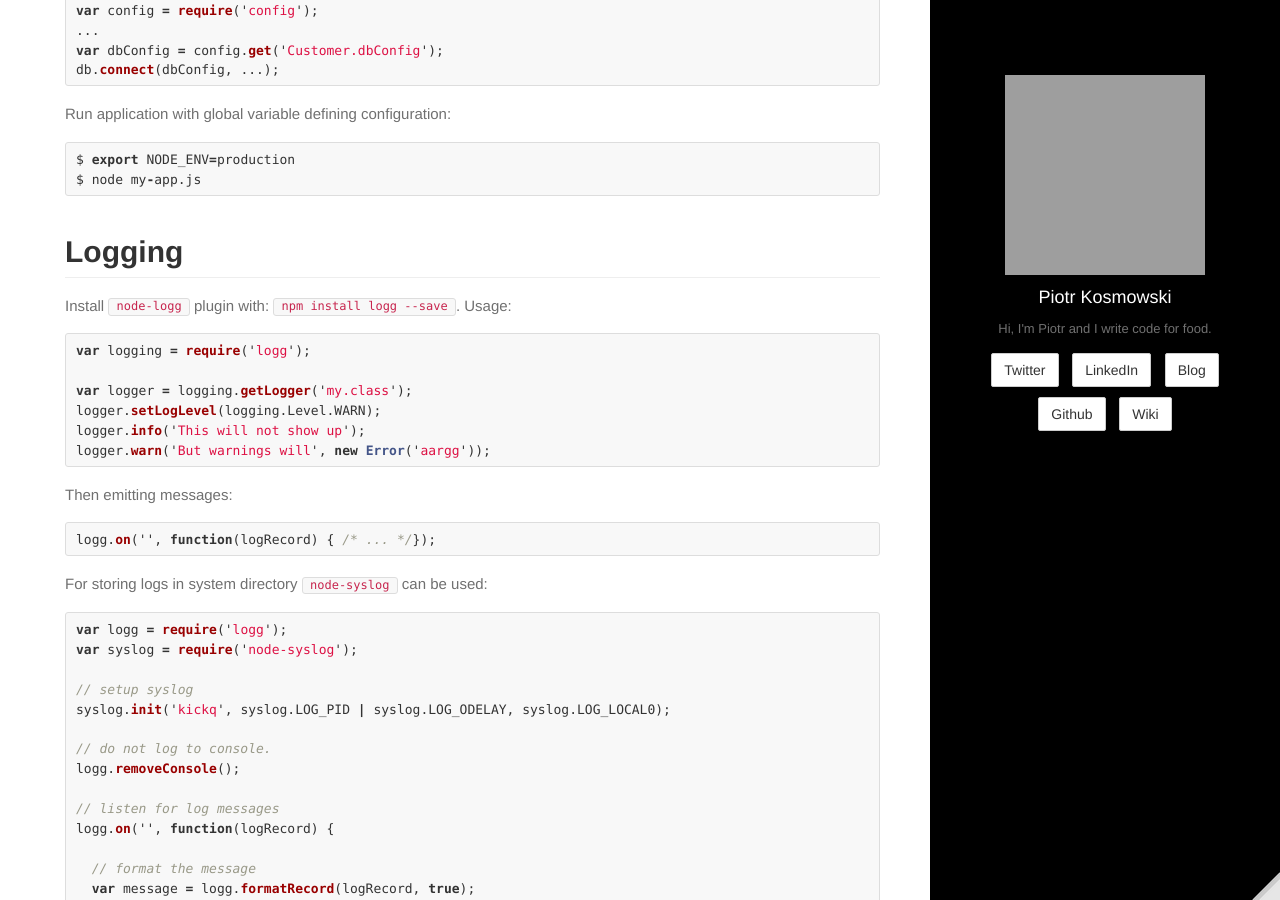
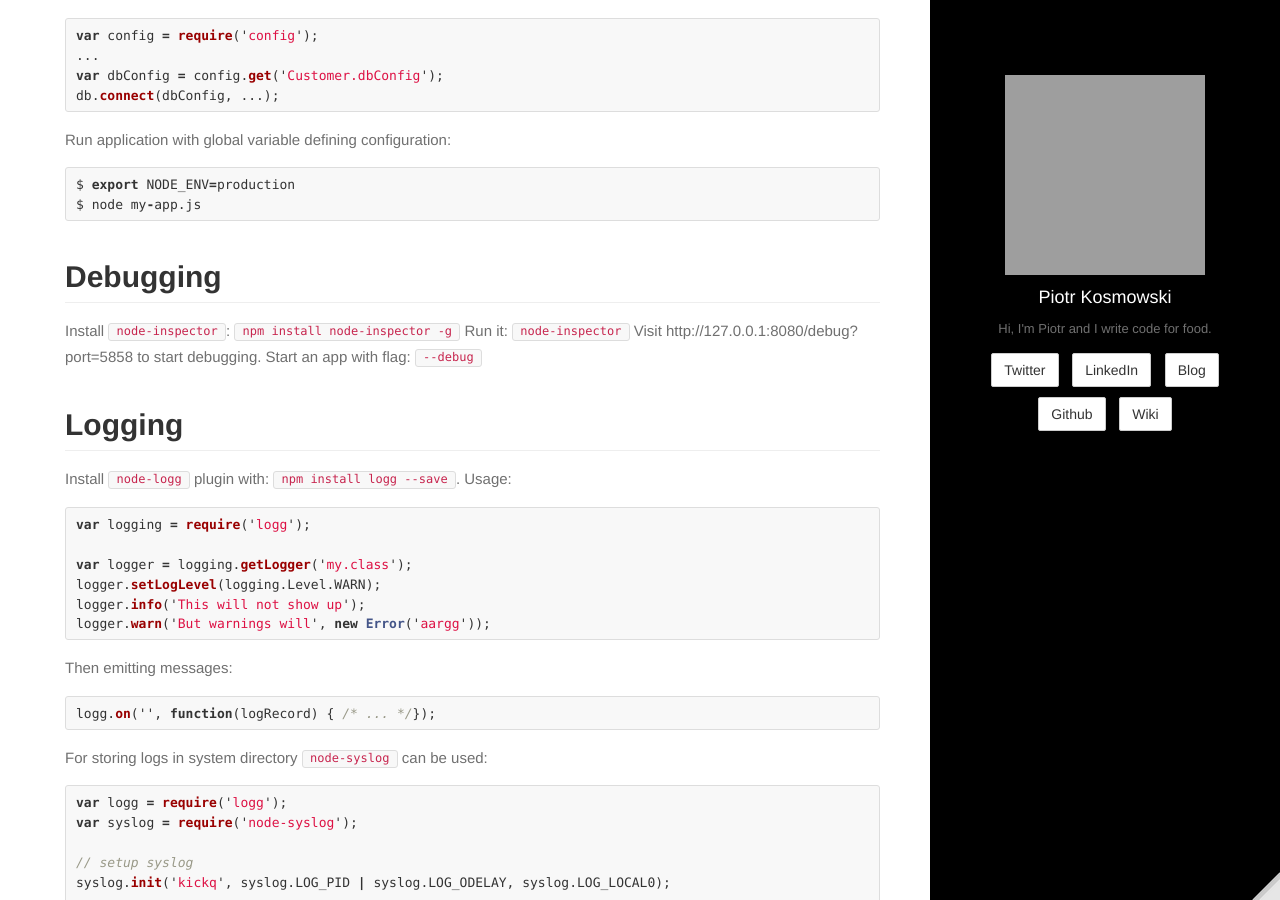
Before and after one commit to kospiotr/kospiotr.github.io, a Jekyll site: the page built from wiki/node-js.md, in a window 1280 px wide and 900 px high, scrolled down 1680 px. Built offline with Jekyll 4.4.1, drawn with Linux system fonts in a browser that asks for light colours; Markdown is read by kramdown in place of the engine named in the settings; grey boxes are pictures that could not be loaded.

Commit message:
Update node-js.md

````diff
--- a/wiki/node-js.md
+++ b/wiki/node-js.md
@@ -66,6 +66,12 @@ Run application with global variable defining configuration:
 $ export NODE_ENV=production
 $ node my-app.js
 ```
+
+##Debugging
+Install `node-inspector`: `npm install node-inspector -g`
+Run it: `node-inspector`
+Visit http://127.0.0.1:8080/debug?port=5858 to start debugging.
+Start an app with flag: `--debug`
 
 ##Logging
 Install `node-logg` plugin with: `npm install logg --save`.
````
